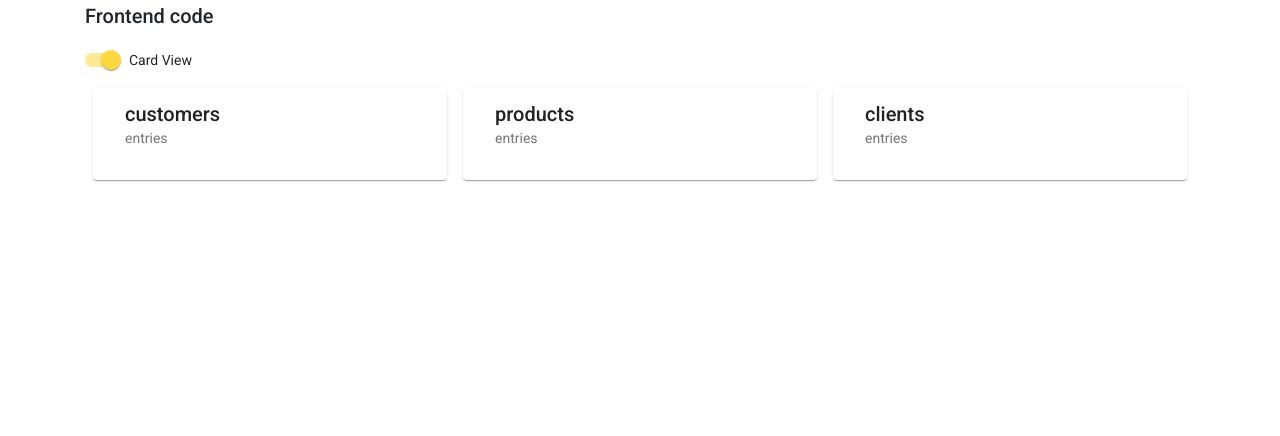
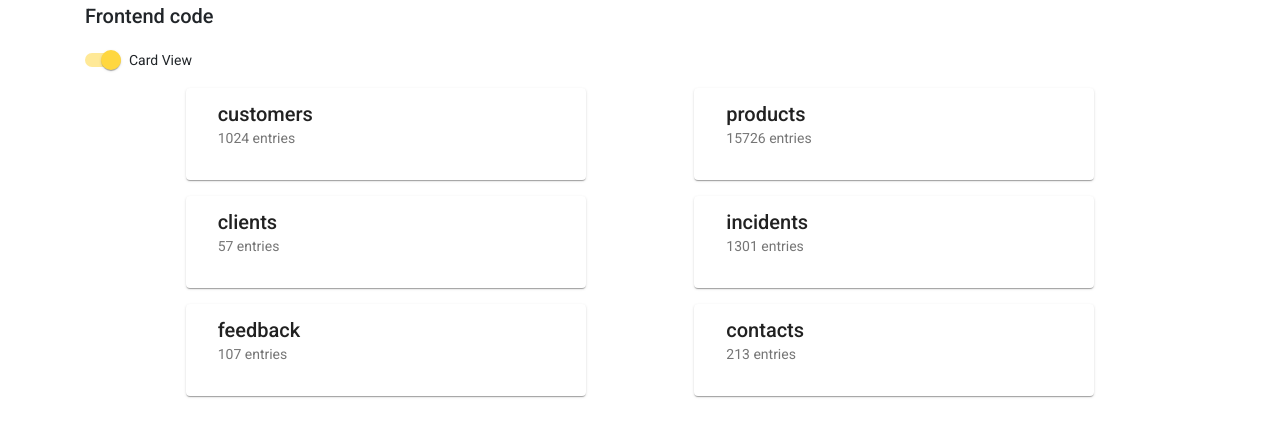
Before and after one commit to fkressmann/pgNav, an Angular app in the folder pgnav-ui/: page / in a window 1280 px wide. Both pictures are taken after a click on the label "Card View". Shown: the top 436 px of the page. Built offline with nearby package versions, Linux system fonts and the light colour scheme.

Commit message:
table details data table is not sortable

```diff
--- a/pgnav-ui/src/app/angular-material.module.ts
+++ b/pgnav-ui/src/app/angular-material.module.ts
@@ -10,6 +10,7 @@ import { MatIconModule } from '@angular/material/icon';
 import { MatDialogModule } from '@angular/material/dialog';
 import { MatFormFieldModule } from '@angular/material/form-field';
 import { MatInputModule } from '@angular/material/input';
+import { MatSortModule  } from '@angular/material/sort';
 
 
 const modules = [
@@ -22,7 +23,8 @@ const modules = [
   MatIconModule,
   MatDialogModule,
   MatFormFieldModule,
-  MatInputModule
+  MatInputModule,
+  MatSortModule
 ];
 
 @NgModule({
--- a/pgnav-ui/src/app/core/table.service.ts
+++ b/pgnav-ui/src/app/core/table.service.ts
@@ -15,6 +15,9 @@ export class TableService {
       { id: 1, name: 'customers', entries: 1024 },
       { id: 2, name: 'products', entries: 15726 },
       { id: 3, name: 'clients', entries: 57 },
+      { id: 4, name: 'incidents', entries: 1301 },
+      { id: 5, name: 'feedback', entries: 107 },
+      { id: 6, name: 'contacts', entries: 213 },
     ];
     return of(tables);
   }
--- a/pgnav-ui/src/app/table-details-add-dialog/table-details-add-dialog.component.html
+++ b/pgnav-ui/src/app/table-details-add-dialog/table-details-add-dialog.component.html
@@ -6,6 +6,6 @@
   </mat-form-field>
 </div>
 <div mat-dialog-actions>
-  <button mat-button>Cancel</button>
+  <button mat-button (click)="close()">Cancel</button>
   <button mat-button [mat-dialog-close]="data.table" cdkFocusInitial>Submit</button>
 </div>
--- a/pgnav-ui/src/app/table-details-add-dialog/table-details-add-dialog.component.ts
+++ b/pgnav-ui/src/app/table-details-add-dialog/table-details-add-dialog.component.ts
@@ -17,4 +17,8 @@ export class TableDetailsAddDialogComponent implements OnInit {
   ngOnInit(): void {
   }
 
+  close() {
+    this.dialogRef.close();
+  }
+
 }
--- a/pgnav-ui/src/app/table-details/table-details.component.html
+++ b/pgnav-ui/src/app/table-details/table-details.component.html
@@ -23,9 +23,9 @@
   </mat-toolbar-row>
 </mat-toolbar>
 
-<table #table mat-table [dataSource]="data" class="mat-elevation-z8">
+<table #table mat-table [dataSource]="tableData" matSort class="mat-elevation-z8">
   <ng-container [matColumnDef]="column" *ngFor="let column of displayedColumns">
-    <th mat-header-cell *matHeaderCellDef>{{ column }}</th>
+    <th mat-header-cell *matHeaderCellDef mat-sort-header>{{ column }}</th>
     <td mat-cell *matCellDef="let element">{{ element[column] }}</td>
   </ng-container>
 
--- a/pgnav-ui/src/app/table-details/table-details.component.ts
+++ b/pgnav-ui/src/app/table-details/table-details.component.ts
@@ -5,7 +5,8 @@ import { Component, OnInit, OnDestroy, ViewChild } from '@angular/core';
 import { ActivatedRoute, Params } from '@angular/router';
 import { Subject } from 'rxjs';
 import { MatDialog } from '@angular/material/dialog';
-import { MatTable } from '@angular/material/table';
+import { MatTable, MatTableDataSource } from '@angular/material/table';
+import { MatSort } from '@angular/material/sort';
 
 @Component({
   selector: 'pgnav-ui-table-details',
@@ -15,30 +16,36 @@ import { MatTable } from '@angular/material/table';
 export class TableDetailsComponent implements OnInit, OnDestroy {
 
   @ViewChild(MatTable) table: MatTable<any>;
+  @ViewChild(MatSort, {static: true}) sort: MatSort;
 
   constructor(private route: ActivatedRoute, private tableService: TableService, private dialog: MatDialog) { }
 
   tableName: string;
   destroy$: Subject<boolean> = new Subject();
 
-  data: any[];
+  tableData: MatTableDataSource<any>;
   columnsToDisplay: string[];
   displayedColumns: string[];
 
   ngOnInit(): void {
+    // take the tableName from the route
     this.route.params.pipe(
       takeUntil(this.destroy$)
     ).subscribe( (params: Params) => {
       this.tableName = params['table'];
 
+      // get the actual data by passing the tableName just retrieved
       this.tableService.mockTableData(this.tableName).pipe(
         takeUntil(this.destroy$)
       ).subscribe( (response: { data: any[], defs: string[] }) => {
-        this.data = response.data;
+        this.tableData = new MatTableDataSource(response.data);
         this.columnsToDisplay = response.defs;
         this.displayedColumns = response.defs;
       });
     });
+
+    // activate sorting
+    this.tableData.sort = this.sort;
   }
 
   ngOnDestroy(): void {
@@ -56,8 +63,9 @@ export class TableDetailsComponent implements OnInit, OnDestroy {
     });
 
     dialogReference.afterClosed().subscribe(result => {
-      result.id = this.data.length + 1;
-      this.data.push(result);
+      // MatTableDataSource stores the actual data in the data property
+      result.id = this.tableData.data.length + 1;
+      this.tableData.data.push(result);
       this.table.renderRows();
     });
   }
--- a/pgnav-ui/src/app/table-view-cards/table-view-cards.component.css
+++ b/pgnav-ui/src/app/table-view-cards/table-view-cards.component.css
@@ -13,4 +13,6 @@
 .cards-wrapper {
   display: flex;
   flex-direction: row;
+  flex-wrap: wrap;
+  justify-content: space-evenly;
 }
--- a/pgnav-ui/src/app/table-view-cards/table-view-cards.component.html
+++ b/pgnav-ui/src/app/table-view-cards/table-view-cards.component.html
@@ -8,7 +8,7 @@
     aria-label="Button that displays a tooltip in various positions">
     <mat-card-header>
       <mat-card-title>{{ table.name }}</mat-card-title>
-      <mat-card-subtitle>{{ table.rows }} entries</mat-card-subtitle>
+      <mat-card-subtitle>{{ table.entries }} entries</mat-card-subtitle>
     </mat-card-header>
   </mat-card>
 </div>
```
Also changed, not shown: 2 other files (tests, documents, lock files or other folders).
